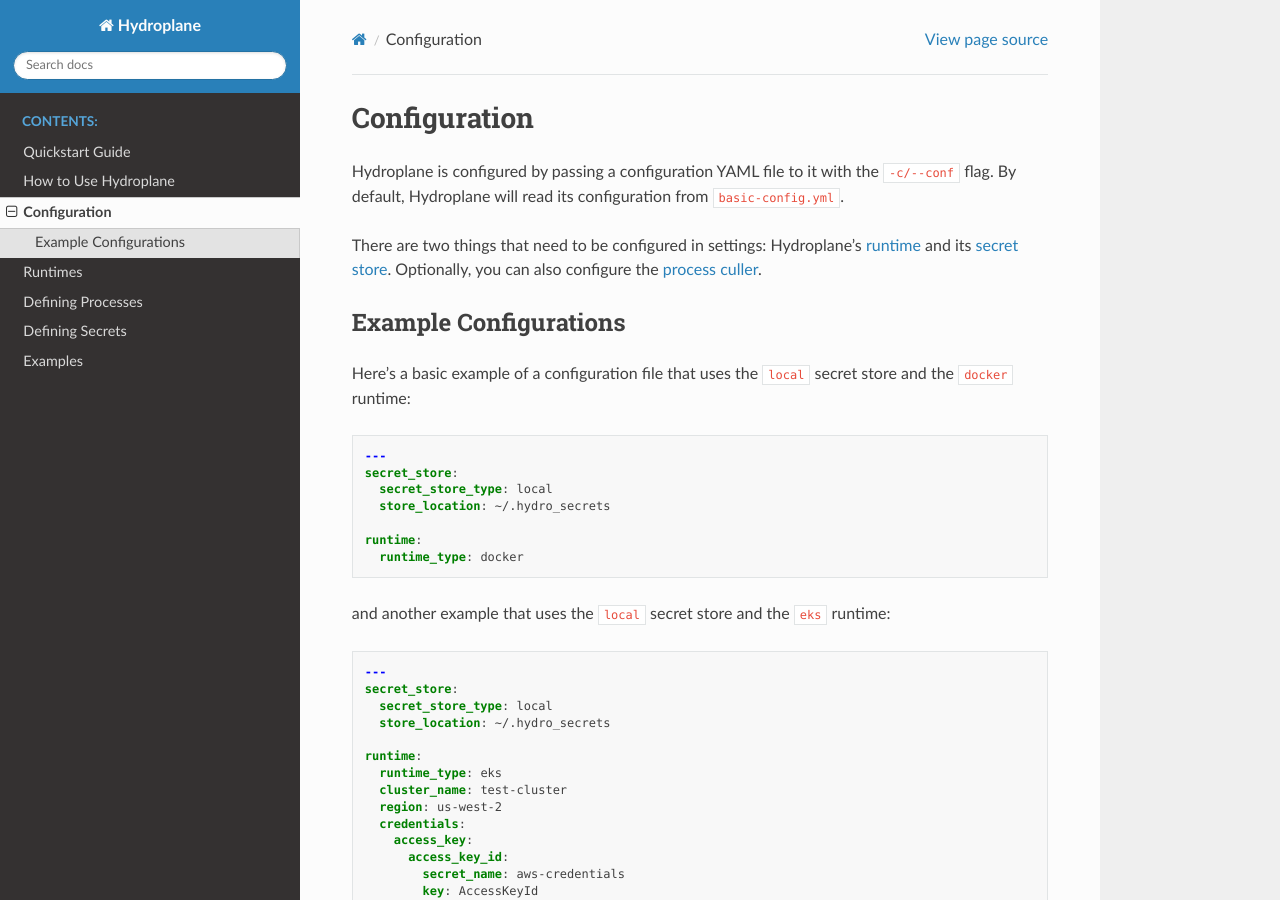
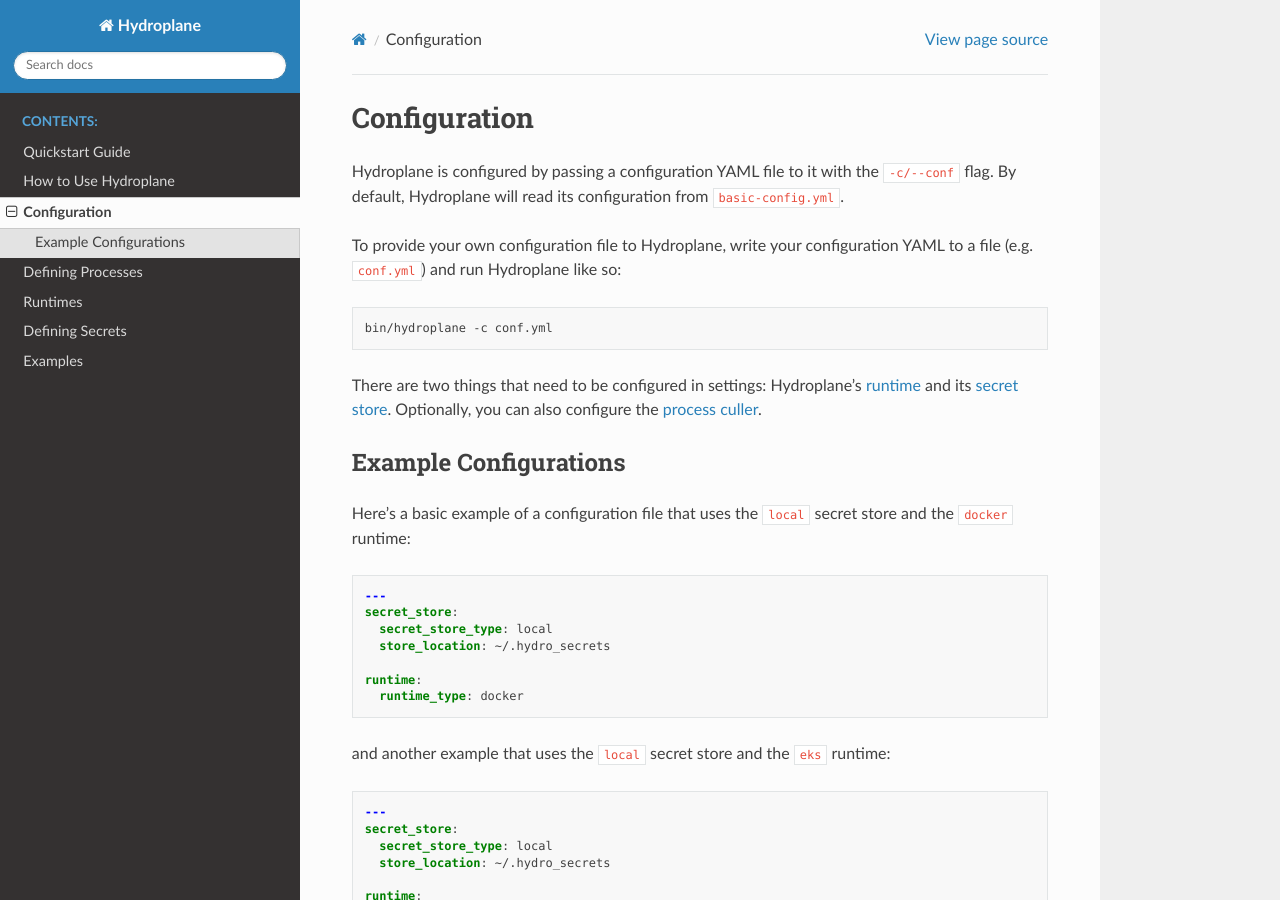
Before and after one commit to hydro-project/hydroplane, a Sphinx documentation site: the page built from docs/settings.rst, in a window 1280 px wide and 900 px high. Built offline with Sphinx 7.4.7 and the Read the Docs theme 2.0.0, drawn with Linux system fonts in a browser that asks for light colours; pages that are not in the unit, such as notebooks, are missing from menus.

Commit message:
More documentation tweaks

```diff
--- a/docs/index.rst
+++ b/docs/index.rst
@@ -13,8 +13,8 @@
    quickstart
    using-hydroplane
    settings
+   processes
    runtimes
+   secrets
    secret_stores
-   processes
-   secrets
    examples
--- a/docs/settings.rst
+++ b/docs/settings.rst
@@ -2,6 +2,12 @@
 =============
 
 Hydroplane is configured by passing a configuration YAML file to it with the ``-c/--conf`` flag. By default, Hydroplane will read its configuration from ``basic-config.yml``.
+
+To provide your own configuration file to Hydroplane, write your configuration YAML to a file (e.g. ``conf.yml``) and run Hydroplane like so:
+
+.. code-block:: bash
+
+    bin/hydroplane -c conf.yml
 
 There are two things that need to be configured in settings: Hydroplane's :doc:`runtime<runtimes>` and its :doc:`secret store<secrets>`. Optionally, you can also configure the :ref:`process culler<process culler>`.
 
```
Also changed, not shown: docs/secret_stores/local.rst (+36 -5 lines).
